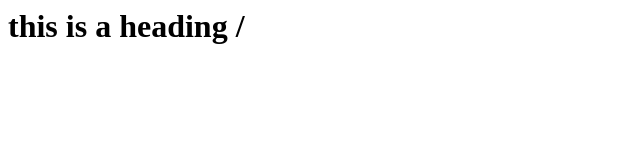
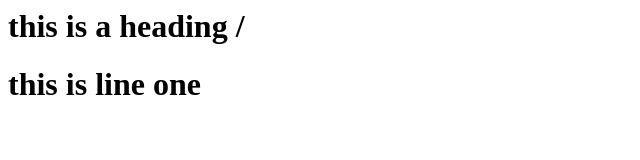
Before and after one commit to v-ive-k/gitrepo, a plain HTML site: page index.html in a window 1280 px wide. Shown: the whole page, without its empty margins (0-640 px from the left). Drawn offline with Linux system fonts and the light colour scheme.

Commit message:
changes made to index.html

```diff
--- a/index.html
+++ b/index.html
@@ -1 +1,2 @@
 <h1> this is a heading /<h1>
+		this is line one
```
